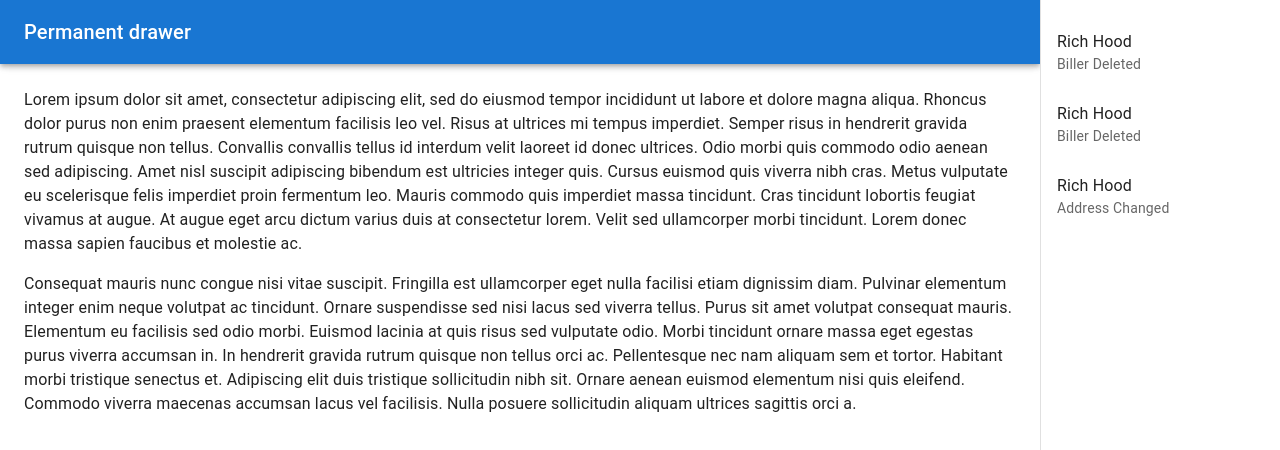
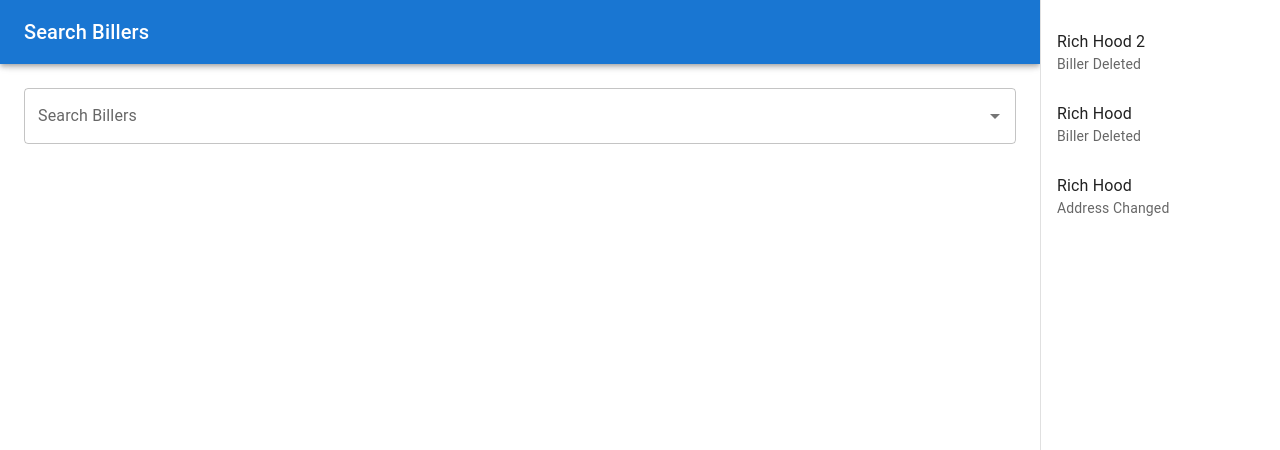
Before and after one commit to luc50514/billerdirectory, a Next.js app: page / in a window 1280 px wide. Shown: the top 450 px of the page. Built offline with nearby package versions, Linux system fonts and the light colour scheme.

Commit message:
a bit of refactor, add auto complete search

```diff
--- /dev/null
+++ b/src/app/consts.js
@@ -0,0 +1,25 @@
+ export const EVENT_TYPES = [
+  {
+    id: 0,
+    name: "addressChanged",
+    title: "Address Changed",
+  },
+  {
+    id: 1,
+    name: "billerDeleted",
+    title: "Biller Deleted",
+  },
+];
+
+export const EVENTS = [
+  {
+    id: 0,
+    target: "Rich Hood",
+    value: EVENT_TYPES[0],
+  },
+  {
+    id: 1,
+    target: "Rich Hood",
+    value: EVENT_TYPES[1],
+  },
+];
--- a/src/app/list/page.js
+++ b/src/app/list/page.js
@@ -1,42 +1,13 @@
 "use client";
 
-import { useState } from "react";
 import Box from "@mui/material/Box";
-// import Button from "@mui/material/Button";
 import Collapse from "@mui/material/Collapse";
-// import IconButton from "@mui/material/IconButton";
 import List from "@mui/material/List";
 import ListItem from "@mui/material/ListItem";
 import ListItemText from "@mui/material/ListItemText";
-// import DeleteIcon from "@mui/icons-material/Delete";
 import { TransitionGroup } from "react-transition-group";
 import useInterval from "../useInterval";
-
-const EVENT_TYPES = [
-  {
-    id: 0,
-    name: "addressChanged",
-    title: "Address Changed",
-  },
-  {
-    id: 1,
-    name: "billerDeleted",
-    title: "Biller Deleted",
-  },
-];
-
-const EVENTS = [
-  {
-    id: 0,
-    target: "Rich Hood",
-    value: EVENT_TYPES[0],
-  },
-  {
-    id: 1,
-    target: "Rich Hood",
-    value: EVENT_TYPES[1],
-  },
-];
+import { EVENT_TYPES } from "@/app/consts";
 
 function renderItem({ item }) {
   return (
@@ -46,25 +17,23 @@ function renderItem({ item }) {
   );
 }
 
-export default function DrawerList() {
-  const [fruitsInBasket, setFruitsInBasket] = useState(EVENTS);
+export default function DrawerList({listOfEvents, setlistOfEvents}) {
 
   const handleAddFruit = () => {
-    setFruitsInBasket((items) => {
+    setlistOfEvents((items) => {
       const id = items[0].id + 1;
 
       items.unshift({
         id,
-        target: "Rich Hood",
+        target: "Rich Hood " + id,
         value: EVENT_TYPES[1],
       });
-
       return [...items];
     });
   };
 
   const handleRemoveFruit = (item) => {
-    setFruitsInBasket((prev) => [...prev.filter((i) => i !== item)]);
+    setlistOfEvents((prev) => [...prev.filter((i) => i !== item)]);
   };
 
   useInterval(handleAddFruit, 2000);
@@ -74,7 +43,7 @@ export default function DrawerList() {
       <Box sx={{ mt: 1 }}>
         <List>
           <TransitionGroup>
-            {fruitsInBasket.map((item) => (
+            {listOfEvents.map((item) => (
               <Collapse key={item.id}>
                 {renderItem({ item, handleRemoveFruit })}
               </Collapse>
--- a/src/app/page.js
+++ b/src/app/page.js
@@ -1,25 +1,23 @@
 "use client";
 
 import * as React from 'react';
+import { useState } from "react";
 import Box from '@mui/material/Box';
 import Drawer from '@mui/material/Drawer';
 import CssBaseline from '@mui/material/CssBaseline';
 import AppBar from '@mui/material/AppBar';
 import Toolbar from '@mui/material/Toolbar';
-import List from '@mui/material/List';
 import Typography from '@mui/material/Typography';
-import ListItem from '@mui/material/ListItem';
-import ListItemButton from '@mui/material/ListItemButton';
-import ListItemIcon from '@mui/material/ListItemIcon';
-import ListItemText from '@mui/material/ListItemText';
-import InboxIcon from '@mui/icons-material/MoveToInbox';
-import MailIcon from '@mui/icons-material/Mail';
-
+import TextField from '@mui/material/TextField';
+import Autocomplete from '@mui/material/Autocomplete';
+import { EVENTS } from "./consts";
 import DrawerList from "./list/page";
 
 const drawerWidth = 240;
 
 export default function PermanentDrawerRight() {
+  const [listOfEvents, setlistOfEvents] = useState(EVENTS);
+
   return (
     <Box sx={{ display: 'flex' }}>
       <CssBaseline />
@@ -29,7 +27,7 @@ export default function PermanentDrawerRight() {
       >
         <Toolbar>
           <Typography variant="h6" noWrap component="div">
-            Permanent drawer
+            Search Billers
           </Typography>
         </Toolbar>
       </AppBar>
@@ -38,33 +36,11 @@ export default function PermanentDrawerRight() {
         sx={{ flexGrow: 1, bgcolor: 'background.default', p: 3 }}
       >
         <Toolbar />
-        <Typography paragraph>
-          Lorem ipsum dolor sit amet, consectetur adipiscing elit, sed do eiusmod
-          tempor incididunt ut labore et dolore magna aliqua. Rhoncus dolor purus non
-          enim praesent elementum facilisis leo vel. Risus at ultrices mi tempus
-          imperdiet. Semper risus in hendrerit gravida rutrum quisque non tellus.
-          Convallis convallis tellus id interdum velit laoreet id donec ultrices.
-          Odio morbi quis commodo odio aenean sed adipiscing. Amet nisl suscipit
-          adipiscing bibendum est ultricies integer quis. Cursus euismod quis viverra
-          nibh cras. Metus vulputate eu scelerisque felis imperdiet proin fermentum
-          leo. Mauris commodo quis imperdiet massa tincidunt. Cras tincidunt lobortis
-          feugiat vivamus at augue. At augue eget arcu dictum varius duis at
-          consectetur lorem. Velit sed ullamcorper morbi tincidunt. Lorem donec massa
-          sapien faucibus et molestie ac.
-        </Typography>
-        <Typography paragraph>
-          Consequat mauris nunc congue nisi vitae suscipit. Fringilla est ullamcorper
-          eget nulla facilisi etiam dignissim diam. Pulvinar elementum integer enim
-          neque volutpat ac tincidunt. Ornare suspendisse sed nisi lacus sed viverra
-          tellus. Purus sit amet volutpat consequat mauris. Elementum eu facilisis
-          sed odio morbi. Euismod lacinia at quis risus sed vulputate odio. Morbi
-          tincidunt ornare massa eget egestas purus viverra accumsan in. In hendrerit
-          gravida rutrum quisque non tellus orci ac. Pellentesque nec nam aliquam sem
-          et tortor. Habitant morbi tristique senectus et. Adipiscing elit duis
-          tristique sollicitudin nibh sit. Ornare aenean euismod elementum nisi quis
-          eleifend. Commodo viverra maecenas accumsan lacus vel facilisis. Nulla
-          posuere sollicitudin aliquam ultrices sagittis orci a.
-        </Typography>
+        <Autocomplete
+          id="biller-search"
+          options={[...new Set(listOfEvents.map((option) => option.target))]}
+          renderInput={(params) => <TextField {...params} label="Search Billers" />}
+        />
       </Box>
       <Drawer
         sx={{
@@ -78,7 +54,7 @@ export default function PermanentDrawerRight() {
         variant="permanent"
         anchor="right"
       >
-        <DrawerList />
+        <DrawerList listOfEvents={listOfEvents} setlistOfEvents={setlistOfEvents} />
       </Drawer>
     </Box>
   );
```
